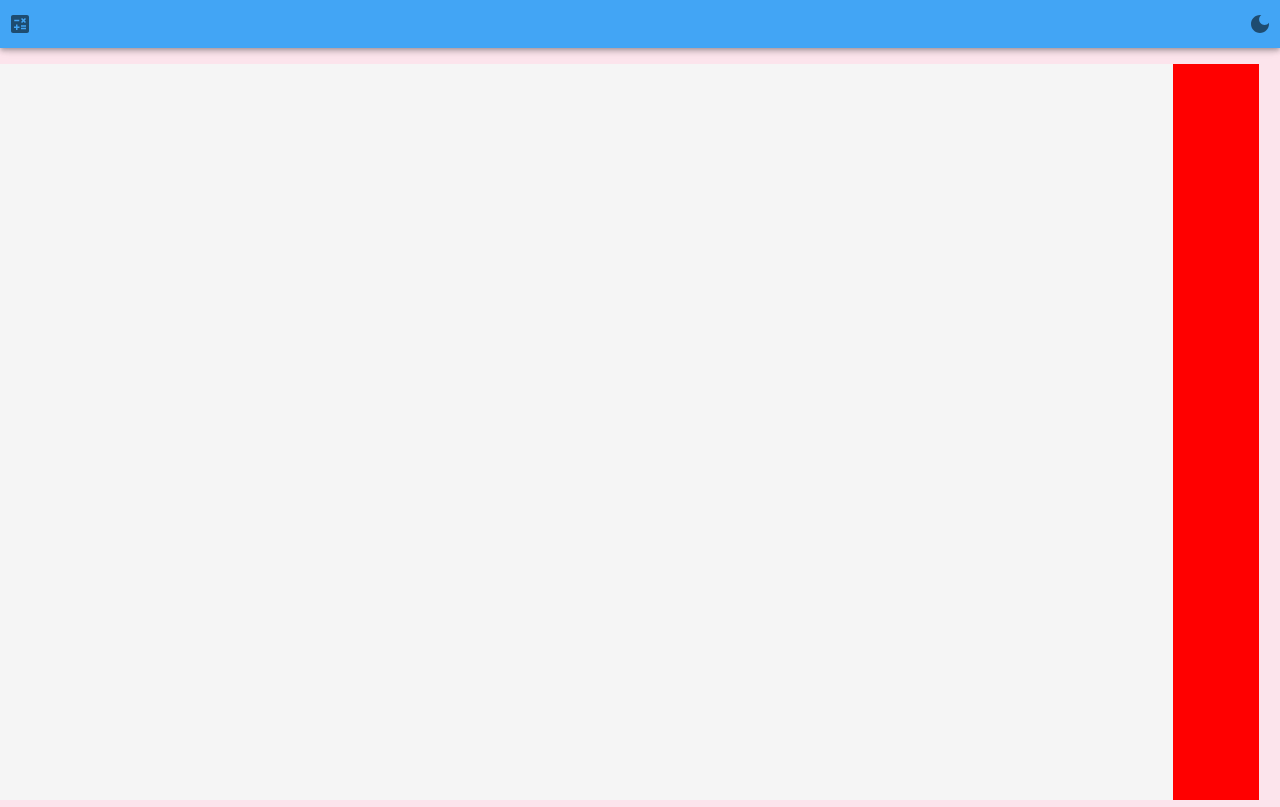
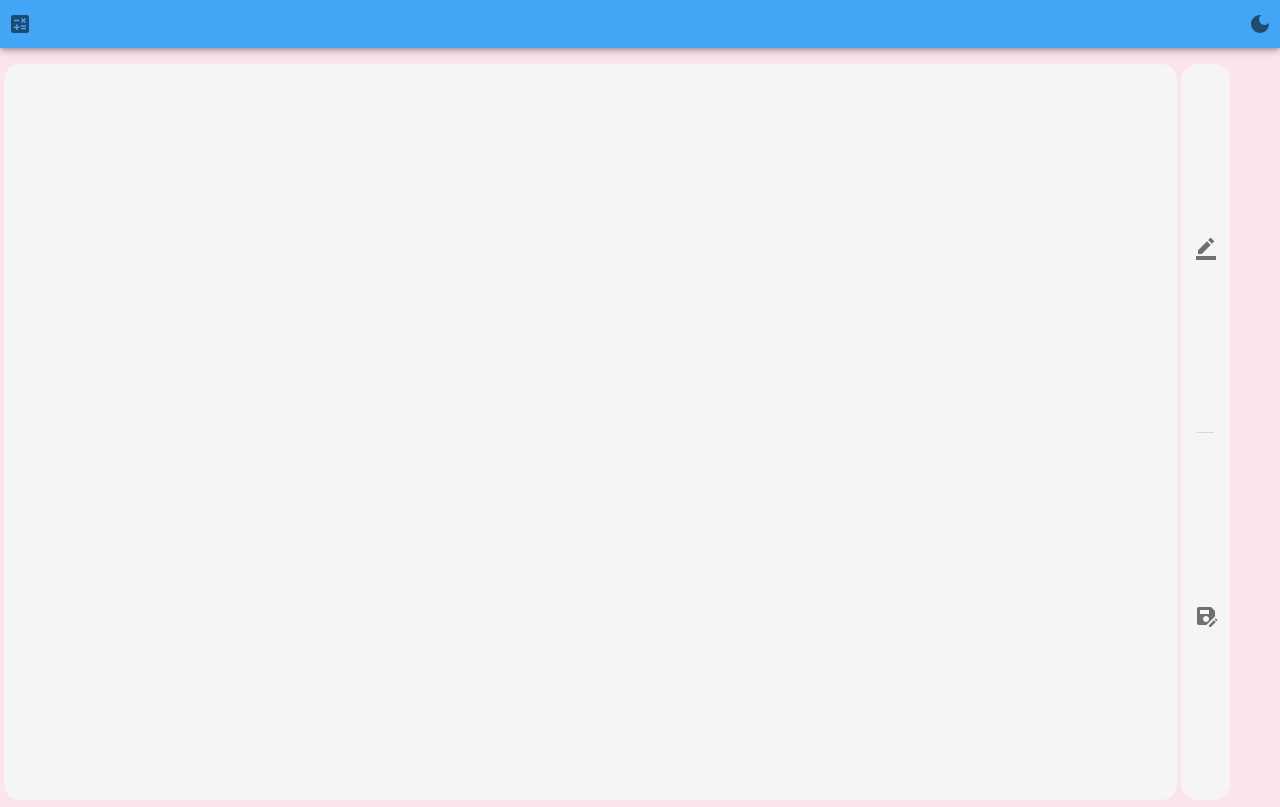
Before and after one commit to BTrifonov/digital-notes-app, a React (Vite) app in the folder frontend/app/: page /home-page in a window 1280 px wide. Built offline with nearby package versions, Linux system fonts and the light colour scheme.

Commit message:
Implemented a small dialog plane for managing the saving of a note

```diff
--- a/frontend/app/package.json
+++ b/frontend/app/package.json
@@ -18,6 +18,7 @@
     "@mui/icons-material": "^6.1.0",
     "@mui/material": "^6.1.0",
     "@mui/x-date-pickers": "^7.17.0",
+    "@mui/x-tree-view": "^7.18.0",
     "@types/react-router-dom": "^5.3.3",
     "axios": "^1.7.7",
     "date-fns": "^3.6.0",
--- a/frontend/app/src/components/common/DrawNavBar.tsx
+++ b/frontend/app/src/components/common/DrawNavBar.tsx
@@ -1,35 +1,30 @@
-import { Box, Button, ButtonGroup, Drawer, Toolbar } from "@mui/material"
+import { Box, Button, ButtonGroup, Divider, Drawer, IconButton, Toolbar } from "@mui/material"
 
-export function DrawNavBar() {
-    const drawerWidth = `${(1 / 12) * 100}%`;
+import BorderColorIcon from '@mui/icons-material/BorderColor';
 
+import SaveAsIcon from '@mui/icons-material/SaveAs';
+import { DrawNavBarProps } from "../../types/draw-navbar";
+
+export function DrawNavBar({handleSaveNote, isDialogOpen}: DrawNavBarProps) {
     return (
-        <Drawer
-        anchor="right"
-        variant="persistent"
-        sx={{
-            width: drawerWidth,
-            flexShrink: 0,
-            [`& .MuiDrawer-paper`]: { width: drawerWidth, boxSizing: 'border-box' },
-        }}
-    >
-        <Toolbar/>
-        <Box sx={{width: '100%', height: '100%', overflow: 'auto', bgcolor: 'lightblue', borderRadius: '1em'}}>
-            <ButtonGroup
-                orientation="vertical"
-            >
-                <Button>
-                    D1
-                </Button>
+        <Box
+            sx={{
+                height: '100%',
+                width: '100%',
+                display: 'flex',
+                flexDirection: 'column',
+                justifyContent: 'space-evenly'
+            }}
+        >
+            <IconButton>
+                <BorderColorIcon/>
+            </IconButton>
 
-                <Button>
-                    D2
-                </Button>
-                <Button>
-                    D3
-                </Button>
-            </ButtonGroup>
+            <Divider variant="middle"/>
+
+            <IconButton onClick={handleSaveNote}>
+                <SaveAsIcon/>
+            </IconButton>
         </Box>
-    </Drawer>
     )
 }
--- /dev/null
+++ b/frontend/app/src/components/common/NewNotesCategory.tsx
@@ -0,0 +1,27 @@
+import { Box, Button, IconButton, Paper, TextField } from "@mui/material";
+
+import ArrowForwardIcon from '@mui/icons-material/ArrowForward';
+
+export default function NewNotesCategory() {
+
+    return (
+        <Box
+            sx={{
+                display: 'flex',
+                flexDirection: 'row'
+            }}
+        >
+                <TextField
+                    variant="outlined"
+                    id="notes-category"
+                    label="notes"
+                    placeholder="New note category"
+                >
+
+                </TextField>
+                <IconButton>
+                    <ArrowForwardIcon/>
+                </IconButton>
+        </Box>
+    )
+}
--- /dev/null
+++ b/frontend/app/src/components/common/SaveNoteDialog.tsx
@@ -0,0 +1,49 @@
+import { Box, Button, DialogActions, TextField } from '@mui/material';
+import Dialog from '@mui/material/Dialog';
+import DialogTitle from '@mui/material/DialogTitle';
+
+import * as React from 'react';
+import { DrawNavBarProps } from '../../types/draw-navbar';
+
+export default function SaveNoteDialog({handleSaveNote, isDialogOpen}:DrawNavBarProps) {
+
+
+    return (
+        <Dialog
+            open={isDialogOpen}
+            PaperProps={{
+                component: 'form',
+                onSubmit: (event: React.FormEvent<HTMLFormElement>) => {
+                    event.preventDefault();
+                    const formData = new FormData(event.currentTarget);
+                    console.log(formData)
+                    handleSaveNote()
+                }
+            }}
+        >
+            <Box
+                sx={{
+                    display: 'flex',
+                    flexDirection: 'column',
+                    justifyContent: 'center'
+                }}
+            >
+
+                <DialogTitle>Save digital note</DialogTitle>
+                <TextField
+                    label='Note name'
+                    id='note-name'
+                    placeholder='Enter note name'
+                    variant='outlined'
+                >
+                </TextField>
+
+                <DialogActions>
+                    <Button type="submit">Save</Button>
+                </DialogActions>
+
+
+            </Box>
+        </Dialog>
+    )
+}
--- a/frontend/app/src/components/pages/Home.tsx
+++ b/frontend/app/src/components/pages/Home.tsx
@@ -4,9 +4,15 @@ import ButtonAppBar from '../common/ButtonAppBar';
 import { ButtonAppBarProps } from '../../types/navbar';
 import NotesHierarchyBar from '../common/NotesHierarchyBar';
 import DrawCanvas from '../common/DrawCanvas';
+import { DrawNavBar } from '../common/DrawNavBar';
+import SaveNoteDialog from '../common/SaveNoteDialog';
 
+
+//TODO: Read through the documentation how to work with spacing in grid v2
 export default function HomePage({ handleThemeToggle, isDarkMode }: ButtonAppBarProps) {
   const theme = useTheme();
+
+  const [saveNoteTriggered, setSaveNoteTrigger] = React.useState(false)
 
   // default value of the canvas should be the full width
   const [isNotesMenuOpen, setIsNotesMenuOpen] = React.useState<boolean>(false);
@@ -15,14 +21,21 @@ export default function HomePage({ handleThemeToggle, isDarkMode }: ButtonAppBar
     setIsNotesMenuOpen(!isNotesMenuOpen);
   }
 
+  const handleSaveNoteRequest = () => {
+    //TODO: Other than closing the dialog, one should here persist the digital note
+    setSaveNoteTrigger((prev)=> !prev);
+  }
+
   return (
     <Grid2
       container
       display={'flex'}
       style={{height: '100vh'}}
-      justifyContent={'space-evenly'}
+      //TODO: Inspect if justify content has any effect
+      justifyContent={'space-between'}
       flexDirection={'column'}
       rowSpacing={8}
+      columnSpacing={0.5}
     >
       <Grid2 size={12}>
         <ButtonAppBar handleThemeToggle={handleThemeToggle} isDarkMode={isDarkMode} isAuth={true} handleNotesMenuToggle={handleNotesMenuToggle}/>
@@ -31,14 +44,18 @@ export default function HomePage({ handleThemeToggle, isDarkMode }: ButtonAppBar
       <Grid2 container display={'flex'} sx={{flexGrow:1}}>
           <Grid2
           size={isNotesMenuOpen ? 2 : 0}
+          sx={{
+            borderRadius: '1em',
+            bgcolor: theme.palette.background.paper
+          }}
         >
-        <Box sx={{height: '100%', width: '100%', bgcolor: 'red'}}></Box>
-        {/* <NotesHierarchyBar open={isNotesMenuOpen}/> */}
+          {isNotesMenuOpen && <NotesHierarchyBar/>}
         </Grid2>
 
         <Grid2
           size={isNotesMenuOpen ? 9 : 11}
           sx={{
+            borderRadius: '1em',
             bgcolor: theme.palette.background.paper
           }}
         >
@@ -46,15 +63,19 @@ export default function HomePage({ handleThemeToggle, isDarkMode }: ButtonAppBar
         </Grid2>
 
         <Grid2
-        size={0.8}
+          size={0.5}
           sx={{
-          borderRadius: '1em'
+            borderRadius: '1em',
+            bgcolor: theme.palette.background.paper
           }}
         >
-        <Box sx={{height: '100%', width: '100%', bgcolor: 'red'}}>
-        </Box>
+          <DrawNavBar handleSaveNote={handleSaveNoteRequest} isDialogOpen={false}/>
         </Grid2>
       </Grid2>
+
+      <SaveNoteDialog handleSaveNote={handleSaveNoteRequest} isDialogOpen={saveNoteTriggered}/>
     </Grid2>
+
+
 );
 }
--- a/frontend/app/src/theme.tsx
+++ b/frontend/app/src/theme.tsx
@@ -1,12 +1,15 @@
 // theme.tsx
 import { createTheme } from '@mui/material/styles';
 
+
+// TODO: Fix the colors of the main and the secondary palettes
 export const lightTheme = createTheme({
   components: {
     MuiTextField: {
       styleOverrides: {
         root: {
-          margin: '1em' // Adds margin to all TextFields
+          margin: '1em', // Adds margin to all TextFields
+          //backgroundColor: '#90caf9' // ligher blue
         },
       },
     },
@@ -38,6 +41,8 @@ export const lightTheme = createTheme({
     background: {
       default: '#fce4ec',  // Warm, soft pink background (a warm, inviting tone)
       paper: '#f5f5f5',    // Soft off-white for paper surfaces
+
+      //paper: '#42a5f5'
     },
     text: {
       primary: '#212121',  // Dark gray for primary text, ensures readability
@@ -60,7 +65,9 @@ export const darkTheme = createTheme({
     MuiTextField: {
       styleOverrides: {
         root: {
-          margin: '1em' // Adds margin to all TextFields
+          margin: '1em', // Adds margin to all TextFields
+
+          //backgroundColor: '#5a5a5d' //lighter gray for text fields, think about using dedicated input fields
         },
       },
     },
--- /dev/null
+++ b/frontend/app/src/types/draw-navbar.ts
@@ -0,0 +1,4 @@
+export interface DrawNavBarProps {
+    handleSaveNote: () => void
+    isDialogOpen: boolean
+}
--- a/frontend/app/src/types/navbar.d.ts
+++ b/frontend/app/src/types/navbar.d.ts
@@ -8,4 +8,5 @@ export interface NavBarProps {
 }
 
 
+
 export interface ButtonAppBarProps extends NavBarProps, AuthProps {}
```
Also changed, not shown: frontend/app/src/components/common/NotesHierarchyBar.tsx (+46 -29 lines), frontend/app/src/components/common/SideNavBar.tsx (deleted, +0 -18 lines), frontend/app/src/types/global.ts (line endings or trailing spaces), 1 other file (tests, documents, lock files or other folders). Lines whose indentation alone changed are shown as unchanged.
